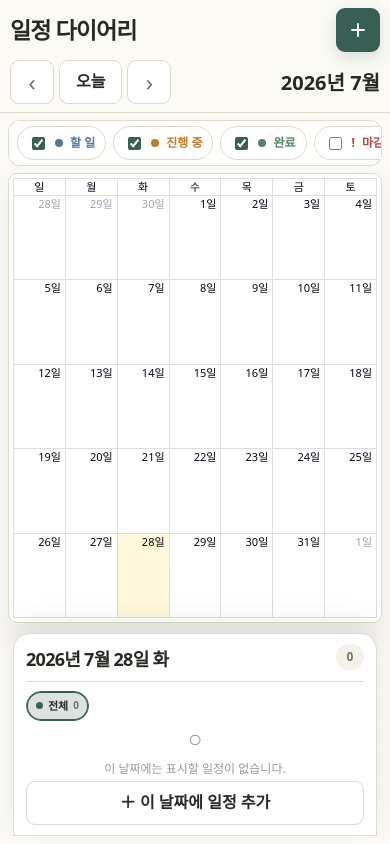
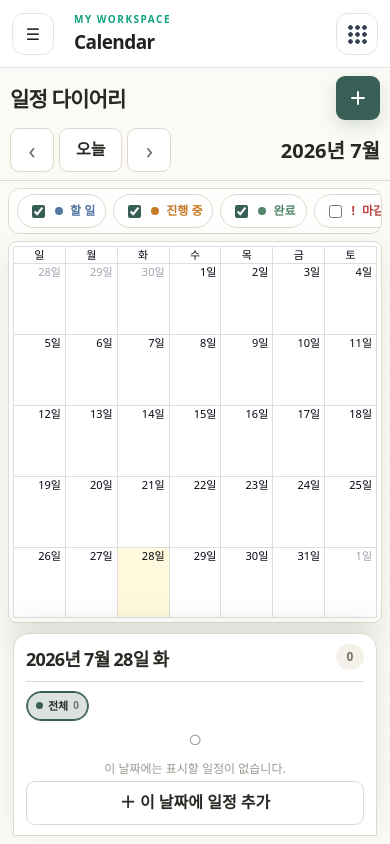
Before and after one commit to eastkyun/self-workspace, a FastAPI app: page / in a window 390 px wide. Run offline with FastAPI, Linux system fonts and the light colour scheme; data that the repository does not hold is empty; some web fonts are replaced.

Commit message:
refactor: render calendar inside app shell

```diff
--- a/apps/calendar/app/main.py
+++ b/apps/calendar/app/main.py
@@ -2,26 +2,30 @@ from __future__ import annotations
 
 import os
 import sqlite3
-from collections.abc import Iterator
+from collections.abc import Iterator, Sequence
 from contextlib import asynccontextmanager, contextmanager
 from datetime import UTC, datetime, time, timedelta
 from pathlib import Path
 from typing import Literal
 from zoneinfo import ZoneInfo
 
-from fastapi import FastAPI, HTTPException, Response, status
-from fastapi.responses import FileResponse
+from fastapi import FastAPI, HTTPException, Request, Response, status
 from fastapi.staticfiles import StaticFiles
 from pydantic import BaseModel, ConfigDict, Field, field_validator, model_validator
 
+from shared.app_registry import HubApp, load_apps
+from shared.templating import SHARED_STATIC_DIR, create_templates, shell_context
+
 APP_DIR = Path(__file__).resolve().parent
 STATIC_DIR = APP_DIR / "static"
+TEMPLATES_DIR = APP_DIR / "templates"
 WORKSPACE_ROOT = APP_DIR.parents[2]
 DEFAULT_DB_PATH = WORKSPACE_ROOT / "instance" / "calendar" / "tasks.db"
 TaskStatus = Literal["todo", "doing", "done"]
 KST = ZoneInfo("Asia/Seoul")
 SCHEMA_VERSION = 2
 CALENDAR_SCHEMA_VERSION = 1
+templates = create_templates(TEMPLATES_DIR)
 
 
 def utc_now() -> str:
@@ -637,8 +641,10 @@ def create_app(
     database_path: str | Path | None = None,
     *,
     initialize_on_startup: bool = True,
+    registered_apps: Sequence[HubApp] | None = None,
 ) -> FastAPI:
     resolved_database_path = resolve_database_path(database_path)
+    shell_apps = list(registered_apps) if registered_apps is not None else load_apps()
 
     @asynccontextmanager
     async def lifespan(_: FastAPI):
@@ -652,11 +658,25 @@ def create_app(
         lifespan=lifespan,
     )
     application.state.database_path = resolved_database_path
+    application.mount(
+        "/static/shared",
+        StaticFiles(directory=SHARED_STATIC_DIR),
+        name="shared-static",
+    )
     application.mount("/static", StaticFiles(directory=STATIC_DIR), name="static")
 
     @application.get("/", include_in_schema=False)
-    def index() -> FileResponse:
-        return FileResponse(STATIC_DIR / "index.html")
+    def index(request: Request):
+        return templates.TemplateResponse(
+            request,
+            "calendar.html",
+            shell_context(
+                request,
+                shell_apps,
+                current_app_id="calendar",
+                page_title="Calendar",
+            ),
+        )
 
     @application.get("/api/topics", response_model=list[Topic])
     def list_topics() -> list[Topic]:
--- a/apps/calendar/app/static/styles.css
+++ b/apps/calendar/app/static/styles.css
@@ -1,11 +1,3 @@
-@font-face {
-  font-family: "Pretendard";
-  src: url("vendor/pretendard/1.3.9/PretendardVariable.woff2") format("woff2");
-  font-style: normal;
-  font-weight: 45 920;
-  font-display: swap;
-}
-
 :root {
   color-scheme: light;
   --paper: #fbfaf6;
@@ -25,23 +17,17 @@
 
 * { box-sizing: border-box; }
 
-html, body {
-  min-width: 320px;
+.calendar-page {
+  display: flex;
   width: 100%;
   height: 100%;
-}
-
-body {
-  display: flex;
+  min-height: 0;
   flex-direction: column;
-  height: 100dvh;
-  margin: 0;
   overflow: hidden;
   color: var(--ink);
   background:
     linear-gradient(rgb(255 255 255 / 42%) 1px, transparent 1px) 0 0 / 100% 30px,
     var(--paper);
-  font-family: "Pretendard", "Apple SD Gothic Neo", "Malgun Gothic", system-ui, sans-serif;
   font-optical-sizing: auto;
   line-height: 1.45;
 }
@@ -49,7 +35,7 @@ body {
 button, input, textarea, select { font: inherit; }
 button { color: inherit; }
 
-.app-header {
+.calendar-toolbar {
   flex: none;
   display: grid;
   grid-template-columns: 1fr auto auto 1fr;
@@ -60,11 +46,11 @@ button { color: inherit; }
   background: rgb(251 250 246 / 92%);
 }
 
-.brand h1, .dialog-header h2, .date-panel h2 {
+.calendar-identity h2, .dialog-header h2, .date-panel h2 {
   margin: 2px 0 0;
   letter-spacing: -.04em;
 }
-.brand h1 { font-size: clamp(25px, 3vw, 34px); font-weight: 820; }
+.calendar-identity h2 { font-size: clamp(23px, 3vw, 30px); font-weight: 820; }
 .eyebrow { margin: 0; color: var(--muted); font-size: 10px; font-weight: 800; letter-spacing: .16em; }
 
 .month-title {
@@ -165,7 +151,7 @@ button { color: inherit; }
   background: #fff1ef;
 }
 
-.app-content {
+.calendar-content {
   display: flex;
   flex: 1;
   flex-direction: column;
@@ -539,8 +525,8 @@ button { color: inherit; }
 .delete-dialog-button { color: var(--danger); border-color: #e7b7b3; background: #fff4f3; }
 
 @media (max-width: 860px) {
-  .app-header { grid-template-columns: 1fr auto; gap: 8px 13px; padding-block: 10px; }
-  .brand { grid-column: 1; }
+  .calendar-toolbar { grid-template-columns: 1fr auto; gap: 8px 13px; padding-block: 10px; }
+  .calendar-identity { grid-column: 1; }
   .new-task-button { grid-column: 2; grid-row: 1; }
   .calendar-navigation { grid-column: 1; grid-row: 2; }
   .month-title { grid-column: 2; grid-row: 2; font-size: 20px; text-align: right; }
@@ -554,11 +540,11 @@ button { color: inherit; }
 }
 
 @media (max-width: 520px) {
-  .app-header { padding: 8px 10px; }
-  .brand h1 { font-size: 23px; }
+  .calendar-toolbar { padding: 8px 10px; }
+  .calendar-identity h2 { font-size: 21px; }
   .eyebrow { display: none; }
-  .create-menu { position: fixed; top: 58px; right: 10px; }
-  .app-content { padding: 7px 8px 8px; }
+  .create-menu { top: calc(100% + 7px); right: 0; }
+  .calendar-content { padding: 7px 8px 8px; }
   .filter-bar { min-height: 40px; margin-bottom: 7px; }
   .filter-bar { overflow-x: auto; }
   .filter-group { flex-wrap: nowrap; }
--- a/apps/calendar/app/static/index.html
+++ b/apps/calendar/app/templates/calendar.html
@@ -1,27 +1,19 @@
-<!doctype html>
-<html lang="ko">
-  <head>
-    <meta charset="utf-8">
-    <meta name="viewport" content="width=device-width, initial-scale=1">
+{% extends "app_shell.html" %}
+
+{% block page_head %}
     <meta name="description" content="월간 캘린더로 일정을 기록하고 관리하는 다이어리">
-    <title>월간 일정 다이어리</title>
-    <link
-      rel="preload"
-      href="./static/vendor/pretendard/1.3.9/PretendardVariable.woff2"
-      as="font"
-      type="font/woff2"
-      crossorigin
-    >
     <link rel="stylesheet" href="./static/vendor/fullcalendar/7.0.2/skeleton.css">
     <link rel="stylesheet" href="./static/vendor/fullcalendar/7.0.2/themes/classic/theme.css">
     <link rel="stylesheet" href="./static/vendor/fullcalendar/7.0.2/themes/classic/palette.css">
     <link rel="stylesheet" href="./static/styles.css">
-  </head>
-  <body>
-    <header class="app-header">
-      <div class="brand">
+{% endblock %}
+
+{% block content %}
+  <div class="calendar-page">
+    <header class="calendar-toolbar">
+      <div class="calendar-identity">
         <p class="eyebrow">MONTHLY DIARY</p>
-        <h1>일정 다이어리</h1>
+        <h2>일정 다이어리</h2>
       </div>
       <div class="calendar-navigation" aria-label="달력 탐색">
         <button class="icon-button navigation-button" id="previous-month" type="button" aria-label="이전 달">‹</button>
@@ -51,7 +43,7 @@
 
     <div class="notification" id="notification" role="status" aria-live="polite" hidden></div>
 
-    <main class="app-content">
+    <main class="calendar-content">
       <section class="filter-bar" aria-label="일정 필터와 범례">
         <div class="filter-group" aria-label="상태 필터">
           <label class="filter-chip status-todo">
@@ -244,9 +236,12 @@
       </article>
     </template>
 
+  </div>
+{% endblock %}
+
+{% block page_scripts %}
     <script src="./static/vendor/fullcalendar/7.0.2/fullcalendar.global.js"></script>
     <script src="./static/vendor/fullcalendar/7.0.2/locales-all/global.js"></script>
     <script src="./static/vendor/fullcalendar/7.0.2/themes/classic/global.js"></script>
     <script type="module" src="./static/app.js"></script>
-  </body>
-</html>
+{% endblock %}
--- a/portal/main.py
+++ b/portal/main.py
@@ -71,6 +71,7 @@ def create_app(database_path: str | Path | None = None) -> FastAPI:
     calendar_application = create_calendar_app(
         resolved_database_path,
         initialize_on_startup=False,
+        registered_apps=registered_apps,
     )
     application.mount("/apps/calendar", calendar_application, name="calendar")
     return application
```
Also changed, not shown: tests/calendar/test_api.py (+7 -0 lines), tests/calendar/test_calendar.mjs (+10 -5 lines), tests/integration/test_workspace_routes.py (+15 -3 lines).
